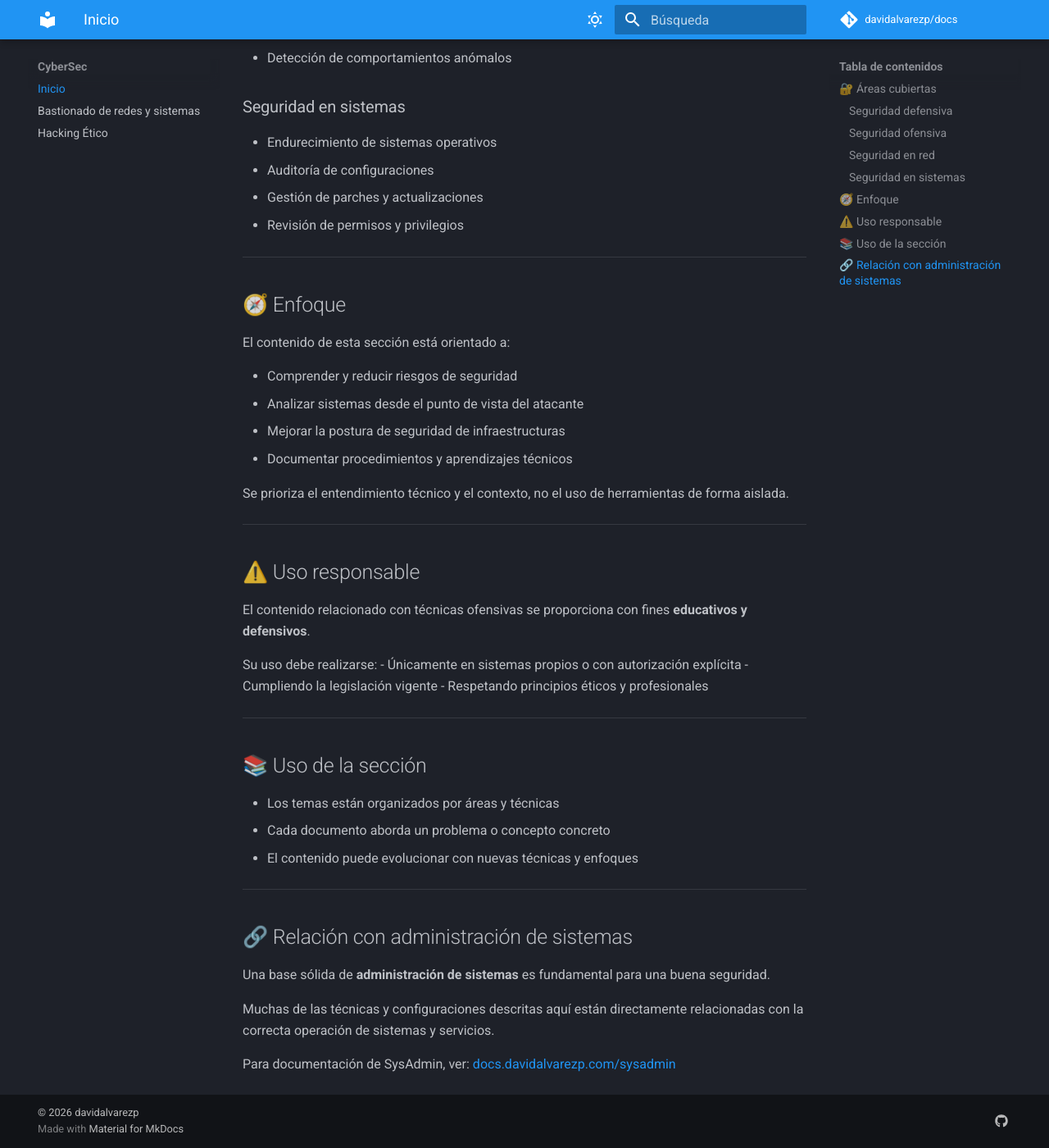
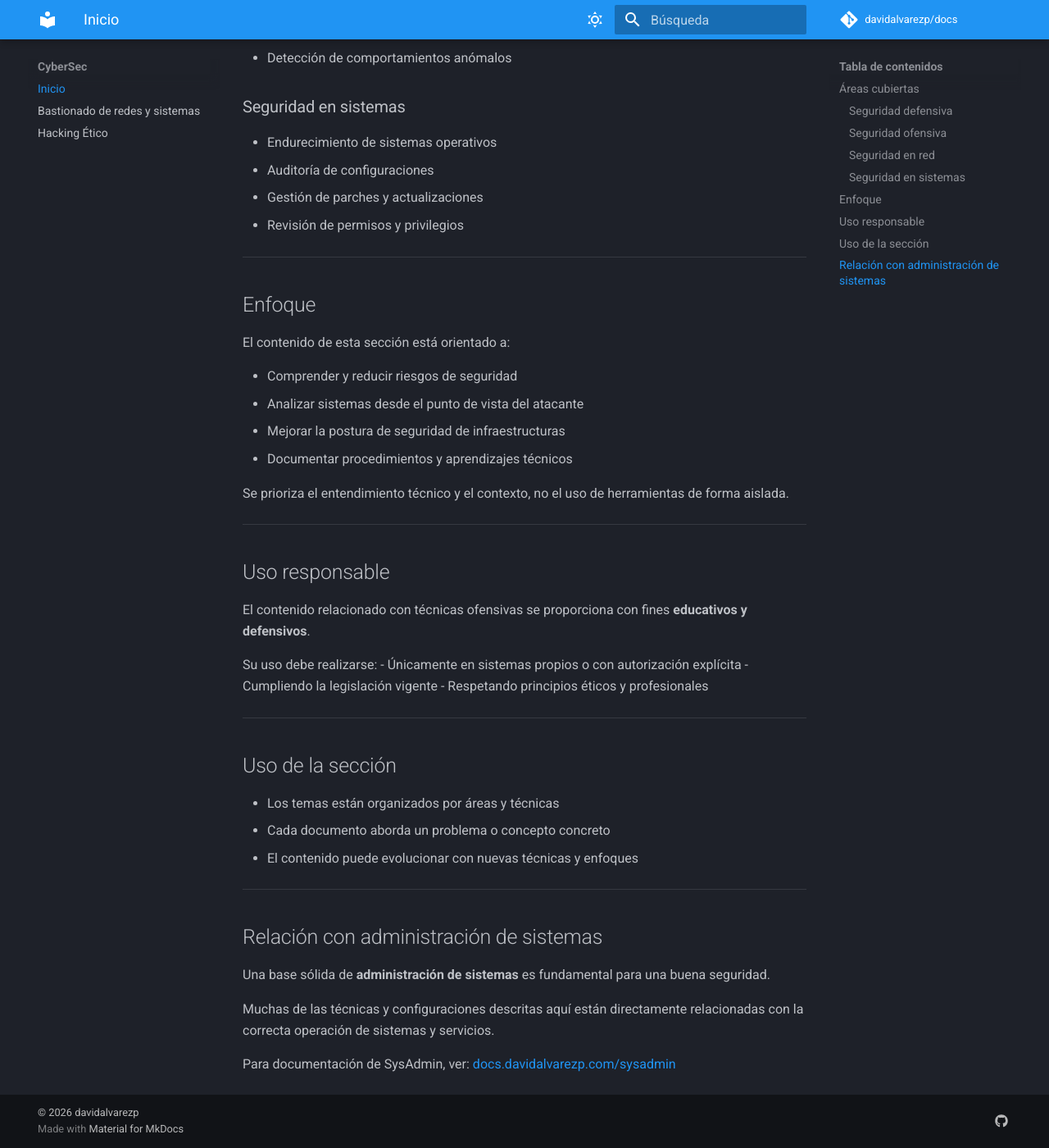
Before and after one commit to davidalvarezp/docs, an MkDocs documentation site: the page built from docs/cybersec/readme.md, in a window 1280 px wide and 1400 px high, scrolled down 1028 px. Shown: the whole window at 82% size. Built offline with MkDocs 1.6.1 and Material for MkDocs 9.7.7, drawn with Linux system fonts in a browser that asks for light colours; comment, search, counter and statistics services are not loaded; some of the changed text lies outside the part shown.

```diff
--- a/docs/cybersec/readme.md
+++ b/docs/cybersec/readme.md
@@ -6,7 +6,7 @@ El contenido está orientado a entornos reales, tanto desde una perspectiva **de
 
 ---
 
-## 🔐 Áreas cubiertas
+## Áreas cubiertas
 
 ### Seguridad defensiva
 - Hardening de sistemas y servicios
@@ -36,7 +36,7 @@ El contenido está orientado a entornos reales, tanto desde una perspectiva **de
 
 ---
 
-## 🧭 Enfoque
+## Enfoque
 
 El contenido de esta sección está orientado a:
 
@@ -49,7 +49,7 @@ Se prioriza el entendimiento técnico y el contexto, no el uso de herramientas d
 
 ---
 
-## ⚠️ Uso responsable
+## Uso responsable
 
 El contenido relacionado con técnicas ofensivas se proporciona con fines **educativos y defensivos**.
 
@@ -60,7 +60,7 @@ Su uso debe realizarse:
 
 ---
 
-## 📚 Uso de la sección
+## Uso de la sección
 
 - Los temas están organizados por áreas y técnicas
 - Cada documento aborda un problema o concepto concreto
@@ -68,7 +68,7 @@ Su uso debe realizarse:
 
 ---
 
-## 🔗 Relación con administración de sistemas
+## Relación con administración de sistemas
 
 Una base sólida de **administración de sistemas** es fundamental para una buena seguridad.
 
```
